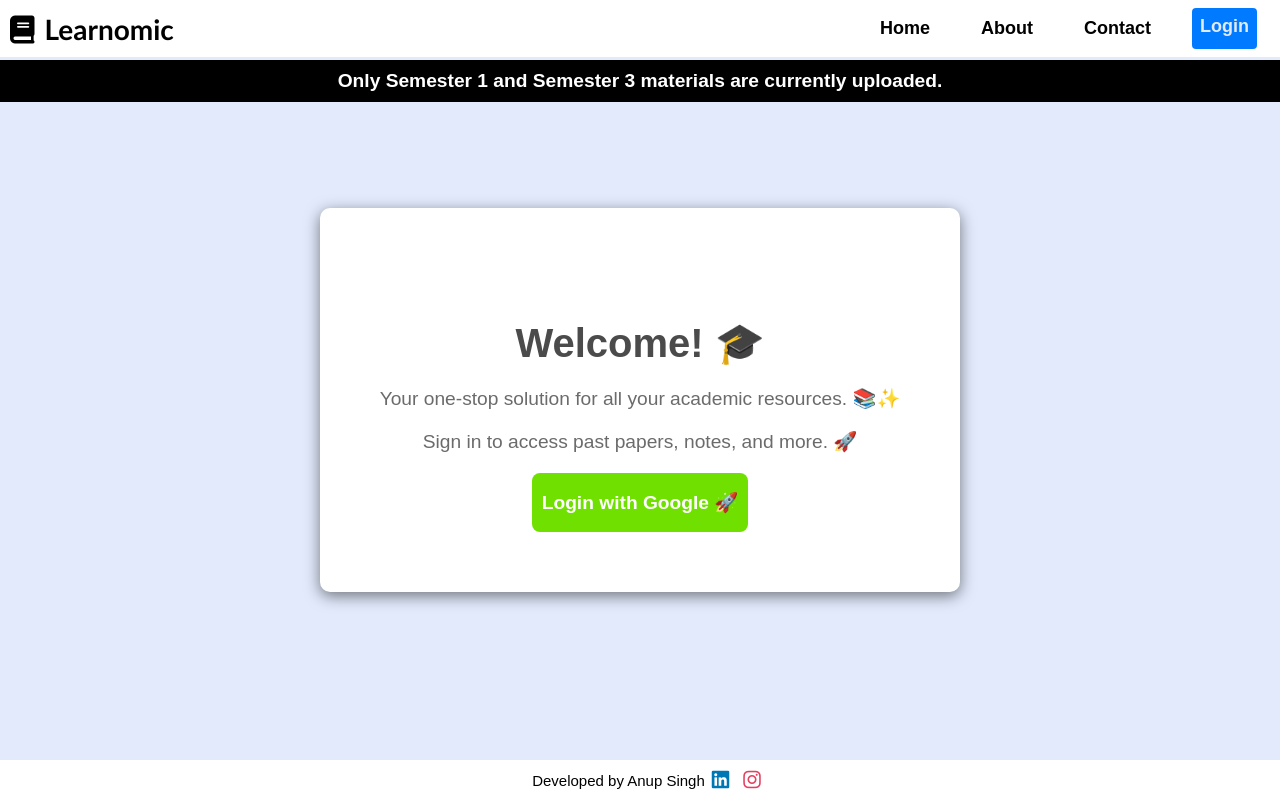
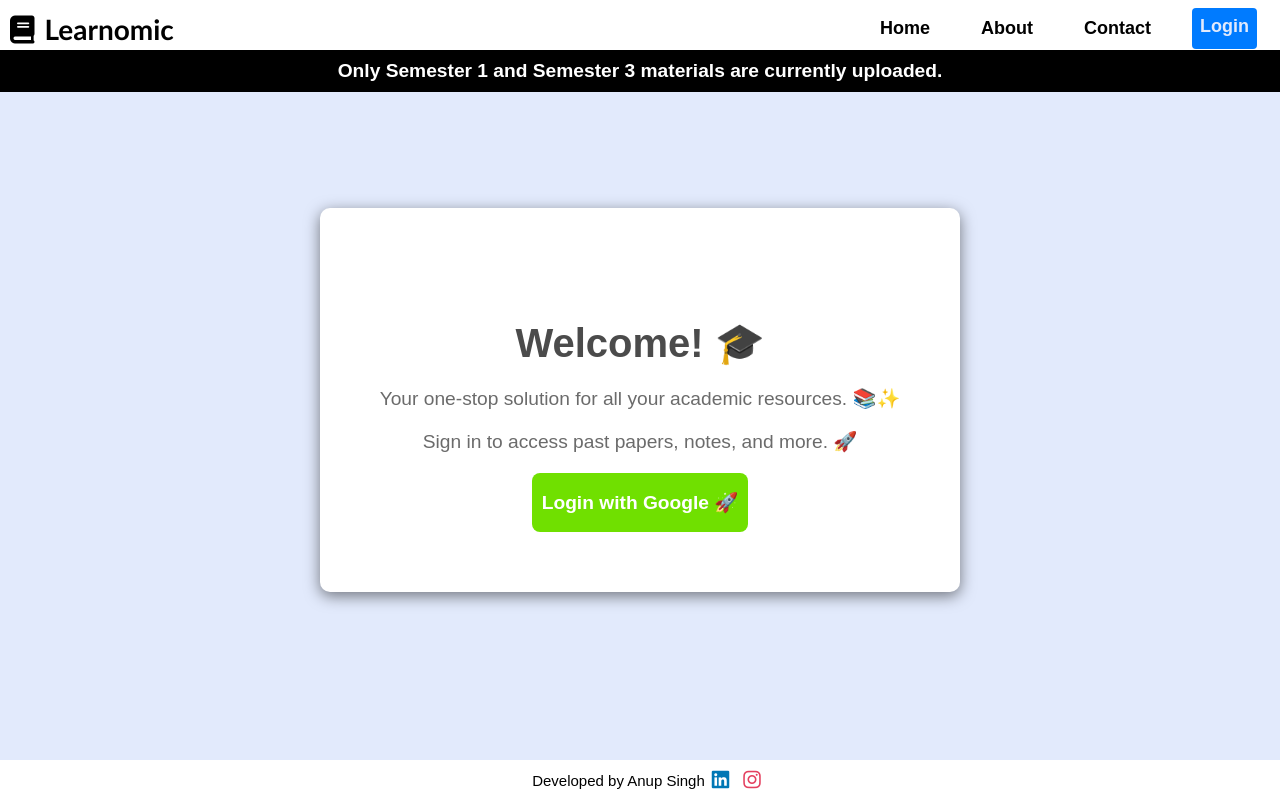
Before and after one commit to anupsinghh/learnomic, a React (Create React App) app: page /login in a window 1280 px wide. Built offline with nearby package versions, Linux system fonts and the light colour scheme; no server answers.

Commit message:
Message added

```diff
--- a/src/RunningText.css
+++ b/src/RunningText.css
@@ -8,7 +8,7 @@
     font-size: 1.2rem; /* Adjust font size as needed */
     font-weight: bold; /* Make text bold */
     position: fixed;
-    top: 60px; /* Adjust based on your navbar height */
+    top: 50px; /* Adjust based on your navbar height */
     left: 0;
     z-index: 1000; /* Ensure it appears above other content */
   }
```
